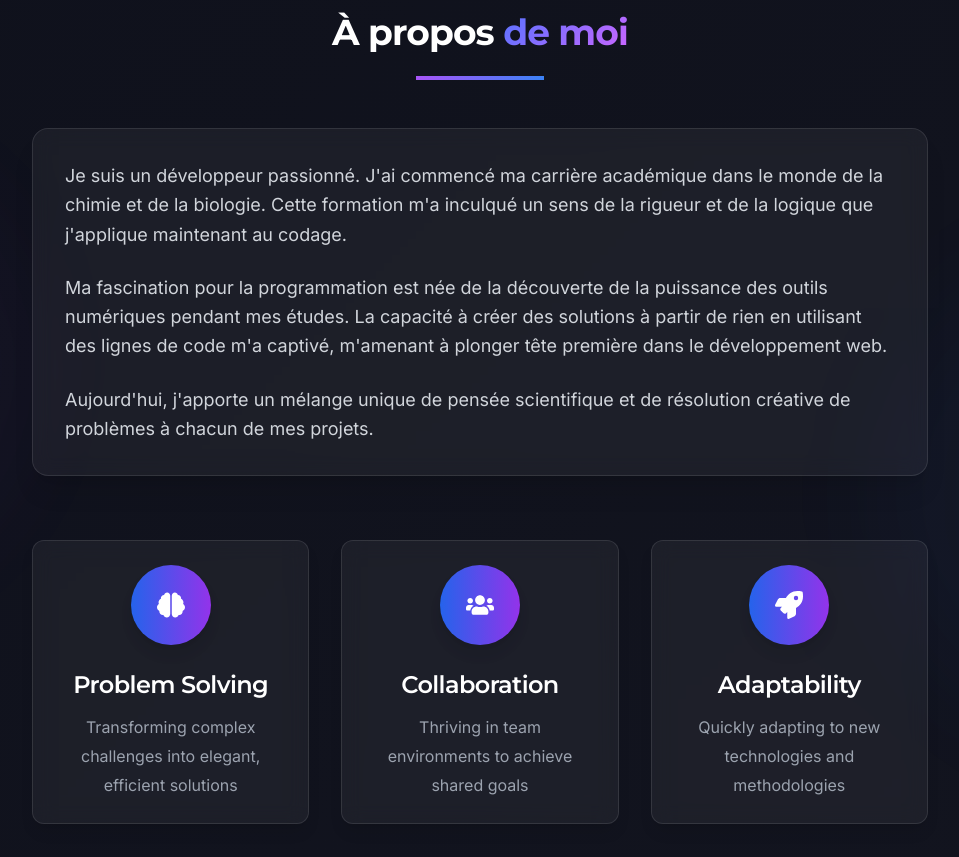
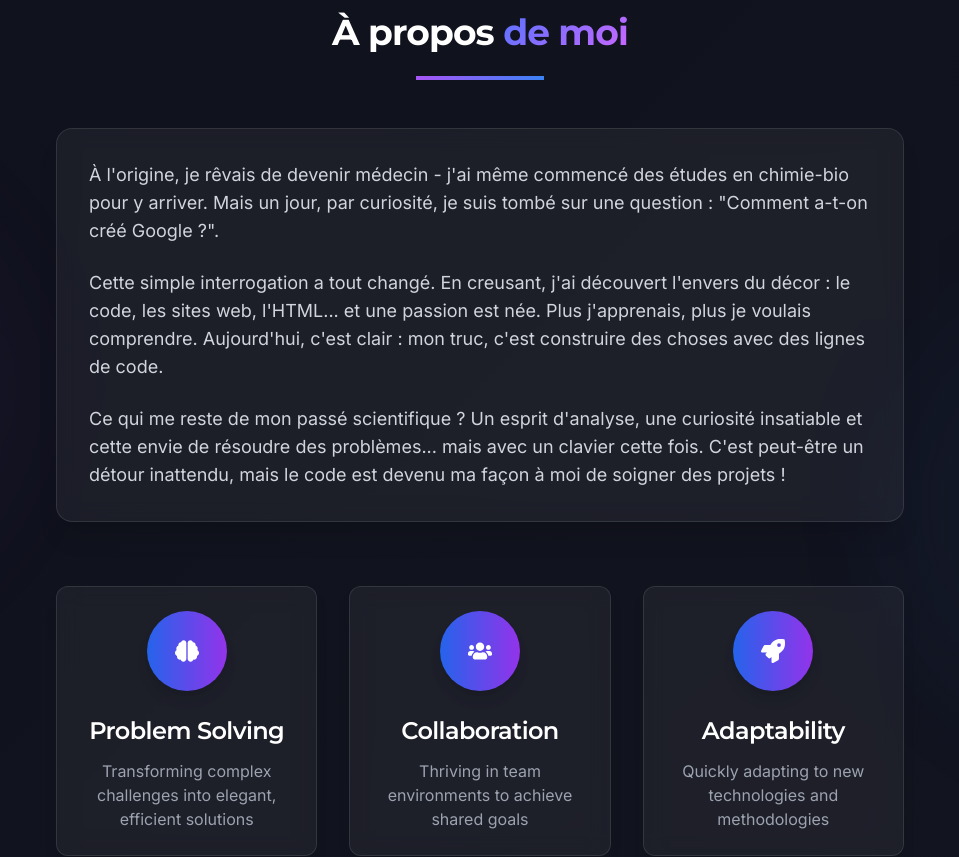
Before and after one commit to DanielMwamba/porfotlio, a Next.js app: page / in a window 1280 px wide. Shown: the part 860-1717 px from the top of the page, without its empty margins (160-1119 px from the left). Built offline with nearby package versions, Linux system fonts and the light colour scheme.

Commit message:
feat: ajuster le style et le contenu du composant "About" pour une meilleure lisibilité et une présentation plus cohérente

```diff
--- a/src/app/components/about.tsx
+++ b/src/app/components/about.tsx
@@ -68,7 +68,7 @@ const About = () => {
       <div className="content-container relative z-10">
         <div className="section-title-container">
           <motion.h2
-            className="font-bold font-montserrat text-4xl tracking-tight"
+            className="font-bold font-montserrat text-3xl sm:text-4xl tracking-tight"
             initial={{ opacity: 0, y: -20 }}
             animate={inView ? { opacity: 1, y: 0 } : {}}
             transition={{ duration: 0.8 }}
@@ -76,60 +76,65 @@ const About = () => {
             À propos <span className="text-gradient">de moi</span>
           </motion.h2>
           <motion.div
-            className="h-1 w-24 md:w-32 bg-gradient-to-r from-purple-500 to-blue-500 mx-auto mt-4 mb-6"
+            className="h-1 w-20 sm:w-24 md:w-32 bg-gradient-to-r from-purple-500 to-blue-500 mx-auto mt-3 sm:mt-4 mb-4 sm:mb-6"
             initial={{ scaleX: 0 }}
             animate={inView ? { scaleX: 1 } : {}}
             transition={{ duration: 0.8, delay: 0.3 }}
           />
         </div>
 
-        <div className="max-w-4xl mx-auto">
+        <div className="max-w-4xl mx-auto px-4 sm:px-6">
           <motion.div
-            className="glass rounded-2xl p-6 md:p-8 shadow-xl border border-white/10 backdrop-blur mb-16"
+            className="glass rounded-xl sm:rounded-2xl p-5 sm:p-6 md:p-8 shadow-xl border border-white/10 backdrop-blur mb-10 sm:mb-16"
             initial={{ opacity: 0, y: 20 }}
             animate={inView ? { opacity: 1, y: 0 } : {}}
             transition={{ duration: 0.8, delay: 0.2 }}
             whileHover={{ boxShadow: "0 0 30px rgba(139, 92, 246, 0.15)" }}
           >
-            <div className="space-y-6">
+            <div className="space-y-4 sm:space-y-6">
               <motion.p
-                className="text-lg text-gray-300 leading-relaxed font-inter"
+                className="text-base sm:text-lg text-gray-300 leading-relaxed font-inter"
                 initial={{ opacity: 0 }}
                 animate={inView ? { opacity: 1 } : {}}
                 transition={{ duration: 0.8, delay: 0.4 }}
               >
-                Je suis un développeur passionné. J&apos;ai commencé ma carrière
-                académique dans le monde de la chimie et de la biologie. Cette
-                formation m&apos;a inculqué un sens de la rigueur et de la
-                logique que j&apos;applique maintenant au codage.
+                À l&apos;origine, je rêvais de devenir médecin - j&apos;ai même
+                commencé des études en chimie-bio pour y arriver. Mais un jour,
+                par curiosité, je suis tombé sur une question : &quot;Comment
+                a-t-on créé Google ?&quot;.
               </motion.p>
+
               <motion.p
-                className="text-lg text-gray-300 leading-relaxed font-inter"
+                className="text-base sm:text-lg text-gray-300 leading-relaxed font-inter"
                 initial={{ opacity: 0 }}
                 animate={inView ? { opacity: 1 } : {}}
                 transition={{ duration: 0.8, delay: 0.5 }}
               >
-                Ma fascination pour la programmation est née de la découverte de
-                la puissance des outils numériques pendant mes études. La
-                capacité à créer des solutions à partir de rien en utilisant des
-                lignes de code m&apos;a captivé, m&apos;amenant à plonger tête
-                première dans le développement web.
+                Cette simple interrogation a tout changé. En creusant, j&apos;ai
+                découvert l&apos;envers du décor : le code, les sites web,
+                l&apos;HTML... et une passion est née. Plus j&apos;apprenais,
+                plus je voulais comprendre. Aujourd&apos;hui, c&apos;est clair :
+                mon truc, c&apos;est construire des choses avec des lignes de
+                code.
               </motion.p>
+
               <motion.p
-                className="text-lg text-gray-300 leading-relaxed font-inter"
+                className="text-base sm:text-lg text-gray-300 leading-relaxed font-inter"
                 initial={{ opacity: 0 }}
                 animate={inView ? { opacity: 1 } : {}}
                 transition={{ duration: 0.8, delay: 0.6 }}
               >
-                Aujourd&apos;hui, j&apos;apporte un mélange unique de pensée
-                scientifique et de résolution créative de problèmes à chacun de
-                mes projets.
+                Ce qui me reste de mon passé scientifique ? Un esprit
+                d&apos;analyse, une curiosité insatiable et cette envie de
+                résoudre des problèmes... mais avec un clavier cette fois.
+                C&apos;est peut-être un détour inattendu, mais le code est
+                devenu ma façon à moi de soigner des projets !
               </motion.p>
             </div>
           </motion.div>
 
           <motion.div
-            className="grid grid-cols-1 md:grid-cols-3 gap-6 md:gap-8"
+            className="grid grid-cols-1 sm:grid-cols-2 lg:grid-cols-3 gap-4 sm:gap-6 md:gap-8"
             variants={containerVariants}
             initial="hidden"
             animate={inView ? "visible" : "hidden"}
@@ -137,7 +142,7 @@ const About = () => {
             {skills.map((skill, index) => (
               <motion.div
                 key={index}
-                className="card p-6 text-center group"
+                className="card p-4 sm:p-6 text-center group"
                 variants={itemVariants}
                 whileHover={{
                   y: -8,
@@ -146,19 +151,19 @@ const About = () => {
                 }}
               >
                 <motion.div
-                  className="bg-gradient-to-r from-blue-600 to-purple-600 rounded-full p-5 w-20 h-20 flex items-center justify-center mx-auto mb-6 text-white shadow-lg"
+                  className="bg-gradient-to-r from-blue-600 to-purple-600 rounded-full p-4 sm:p-5 w-16 h-16 sm:w-20 sm:h-20 flex items-center justify-center mx-auto mb-4 sm:mb-6 text-white shadow-lg"
                   whileHover={{
                     scale: 1.1,
                     rotate: 5,
                     transition: { type: "spring", stiffness: 300, damping: 10 },
                   }}
                 >
-                  <skill.icon size={28} />
+                  <skill.icon size={24} className="sm:text-[28px]" />
                 </motion.div>
-                <h3 className="text-2xl font-semibold mb-3 text-white font-montserrat tracking-tight group-hover:text-gradient transition-colors duration-300">
+                <h3 className="text-xl sm:text-2xl font-semibold mb-2 sm:mb-3 text-white font-montserrat tracking-tight group-hover:text-gradient transition-colors duration-300">
                   {skill.title}
                 </h3>
-                <p className="text-gray-400 font-inter group-hover:text-gray-300 transition-colors duration-300">
+                <p className="text-sm sm:text-base text-gray-400 font-inter group-hover:text-gray-300 transition-colors duration-300">
                   {skill.description}
                 </p>
               </motion.div>
```
